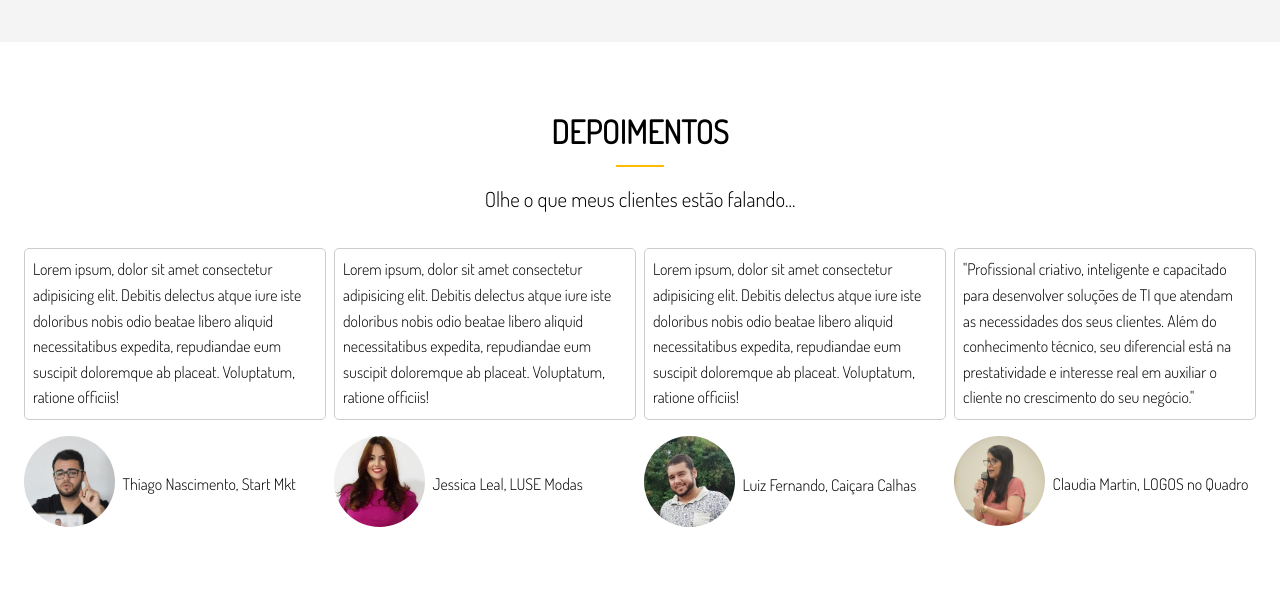
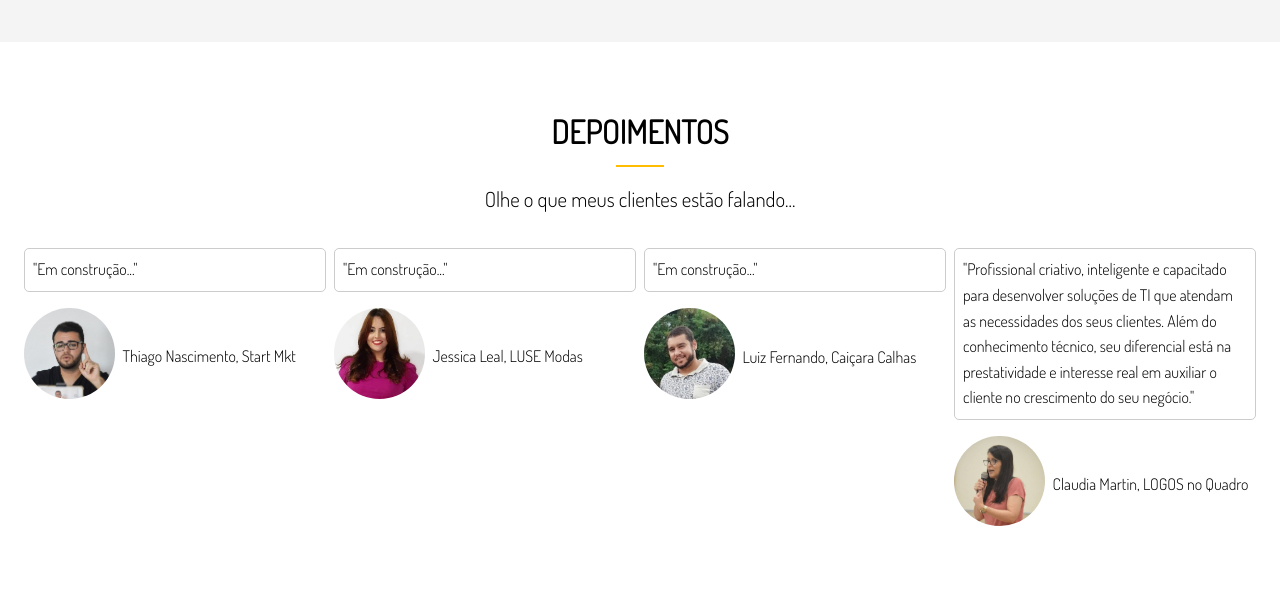
Before and after one commit to femoraes-me/portfolio-website-with-sass, a website: page dist/about.html in a window 1280 px wide. Shown: the part 1468-2064 px from the top of the page. Drawn offline with Linux system fonts and the light colour scheme.

Commit message:
removido depoimentos

```diff
--- a/dist/about.html
+++ b/dist/about.html
@@ -140,10 +140,7 @@
         <div class="testimonials">
           <div>
             <p>
-              Lorem ipsum, dolor sit amet consectetur adipisicing elit. Debitis
-              delectus atque iure iste doloribus nobis odio beatae libero
-              aliquid necessitatibus expedita, repudiandae eum suscipit
-              doloremque ab placeat. Voluptatum, ratione officiis!
+              "Em construção..."
             </p>
             <ul>
               <li class="img-client">
@@ -155,10 +152,7 @@
 
           <div>
             <p>
-              Lorem ipsum, dolor sit amet consectetur adipisicing elit. Debitis
-              delectus atque iure iste doloribus nobis odio beatae libero
-              aliquid necessitatibus expedita, repudiandae eum suscipit
-              doloremque ab placeat. Voluptatum, ratione officiis!
+              "Em construção..."
             </p>
             <ul>
               <li class="img-client">
@@ -170,10 +164,7 @@
 
           <div>
             <p>
-              Lorem ipsum, dolor sit amet consectetur adipisicing elit. Debitis
-              delectus atque iure iste doloribus nobis odio beatae libero
-              aliquid necessitatibus expedita, repudiandae eum suscipit
-              doloremque ab placeat. Voluptatum, ratione officiis!
+              "Em construção..."
             </p>
             <ul>
               <li class="img-client">
```
